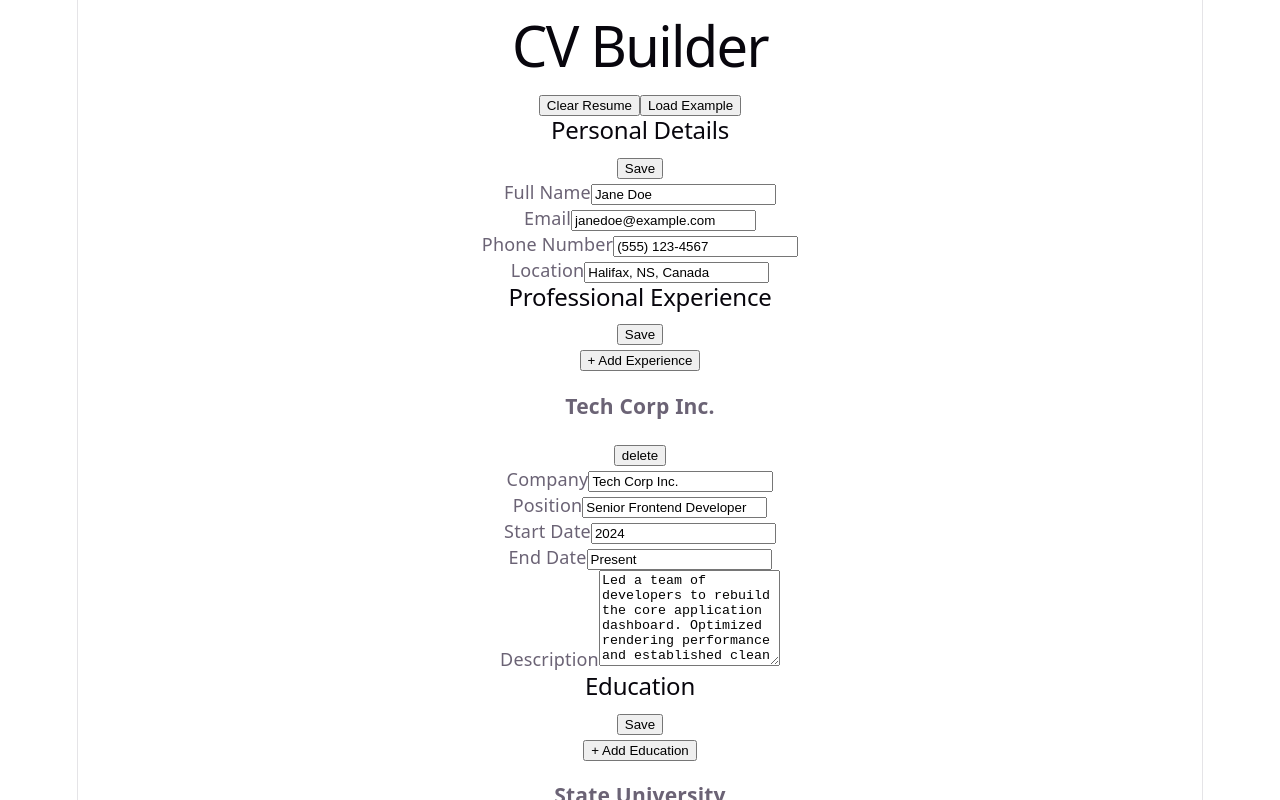
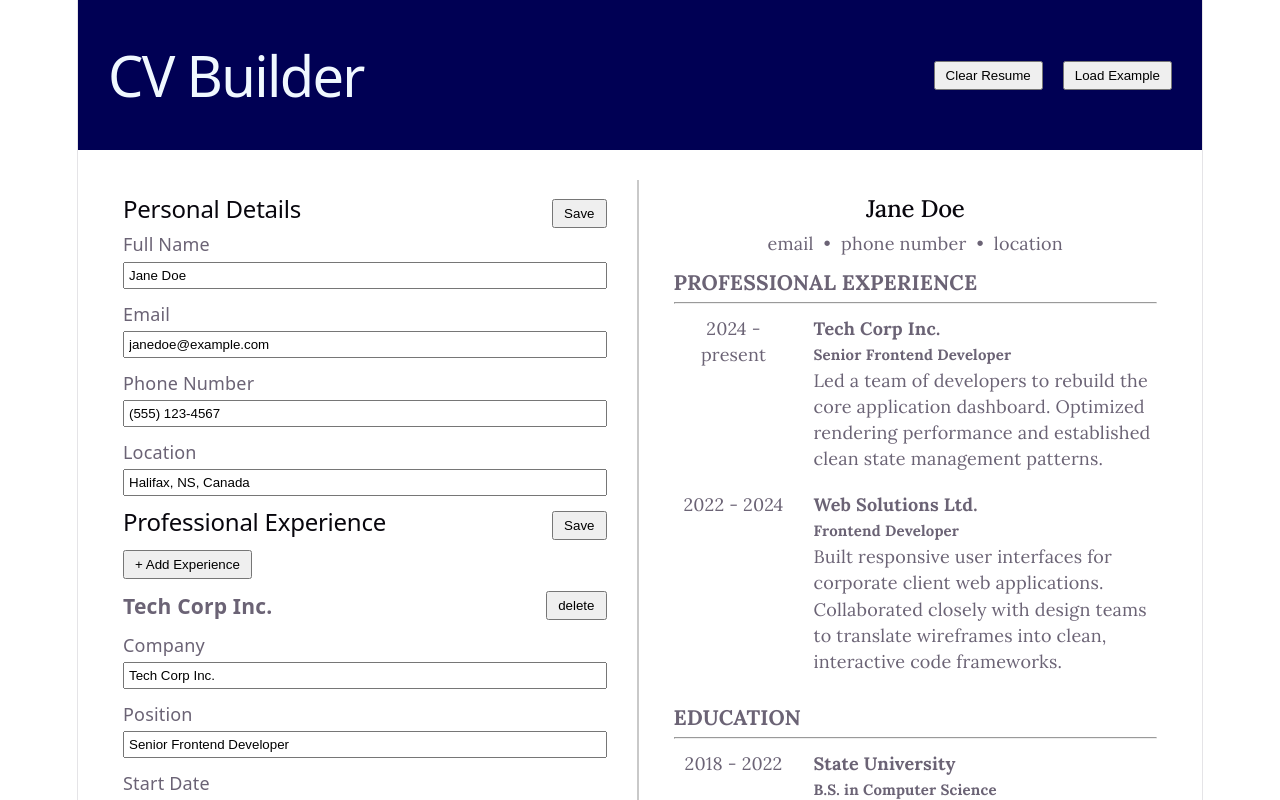
Before and after one commit to rtyty0615/CV-Application, a React (Vite) app: page / in a window 1280 px wide. Shown: the top 800 px of the page. Built offline with nearby package versions, Linux system fonts and the light colour scheme.

Commit message:
style(css): implement initial layout and styling

```diff
--- a/index.html
+++ b/index.html
@@ -5,6 +5,12 @@
     <link rel="icon" type="image/svg+xml" href="/favicon.svg" />
     <meta name="viewport" content="width=device-width, initial-scale=1.0" />
     <title>cv-application</title>
+    <link rel="preconnect" href="https://fonts.googleapis.com" />
+    <link rel="preconnect" href="https://fonts.gstatic.com" crossorigin />
+    <link
+      href="https://fonts.googleapis.com/css2?family=Lora:ital,wght@0,400..700;1,400..700&display=swap"
+      rel="stylesheet"
+    />
   </head>
   <body>
     <div id="root"></div>
--- a/src/App.css
+++ b/src/App.css
@@ -0,0 +1,151 @@
+* {
+  margin: 0;
+  padding: 0;
+  box-sizing: border-box;
+}
+
+.main-header {
+  display: flex;
+  flex-direction: row;
+  justify-content: space-between;
+  align-items: center;
+  padding: 30px;
+  background-color: rgb(0, 0, 84);
+}
+
+h1 {
+  color: aliceblue;
+}
+
+.main-header-btn {
+  display: flex;
+  flex-direction: row;
+  align-items: center;
+  gap: 20px;
+}
+
+main {
+  display: flex;
+  flex-direction: row;
+  gap: 20px;
+  padding: 30px;
+}
+
+main > section {
+  flex: 1;
+  min-width: 0;
+  padding: 15px;
+}
+
+.left-section {
+  padding-right: 30px;
+  border-right: 2px solid rgb(201, 201, 201);
+}
+
+.right-section * {
+  font-family: "Lora", "Times New Roman", serif;
+}
+
+.second-header,
+.input-list .delete-container {
+  display: flex;
+  flex-direction: row;
+  justify-content: space-between;
+  align-items: center;
+}
+
+.delete-container {
+  margin-top: 12px;
+}
+
+.input-list {
+  display: flex;
+  flex-direction: column;
+  align-items: flex-start;
+}
+
+.input-list > div,
+.date {
+  display: flex;
+  flex-direction: column;
+  width: 100%;
+  margin-bottom: 12px;
+}
+
+.end-date {
+  margin-bottom: 0px;
+}
+
+.input-list input {
+  width: 100%;
+  padding: 4px;
+}
+
+.input-list label {
+  text-align: left;
+  margin-bottom: 4px;
+  width: 100%;
+}
+
+.experience,
+.education {
+  display: flex;
+  flex-direction: column;
+}
+
+.add-btn {
+  align-self: flex-start;
+  margin-top: 6px;
+}
+
+button {
+  padding: 5px 10px;
+}
+
+.cv-header {
+  display: flex;
+  flex-direction: column;
+}
+
+.cv-header div {
+  display: flex;
+  flex-direction: row;
+  justify-content: center;
+  align-items: center;
+  gap: 10px;
+  margin-bottom: 12px;
+}
+
+.result {
+  display: flex;
+  flex-direction: column;
+  margin-bottom: 10px;
+}
+
+.result-title {
+  align-self: flex-start;
+  margin-bottom: 6px;
+}
+
+hr {
+  margin-bottom: 12px;
+}
+
+.content-section {
+  display: flex;
+  flex-direction: row;
+  gap: 20px;
+  margin-bottom: 20px;
+}
+
+.content-section > div {
+  display: flex;
+  flex-direction: column;
+  align-items: flex-start;
+  text-align: left;
+}
+
+.content-section > p {
+  width: 120px;
+  flex-shrink: 0;
+}
--- a/src/App.jsx
+++ b/src/App.jsx
@@ -4,21 +4,22 @@ import "./App.css";
 function App() {
   return (
     <>
-      <header>
+      <div class="app-container">
+        <header class="main-header">
           <h1>CV Builder</h1>
-        <div>
+          <div class="main-header-btn">
             <button type="button">Clear Resume</button>
             <button type="button">Load Example</button>
           </div>
         </header>
         <main>
+          <section class="left-section">
             <section>
-          <section>
-            <header>
+              <header class="second-header">
                 <h2>Personal Details</h2>
                 <button type="button">Save</button>
               </header>
-            <section>
+              <section class="input-list">
                 <div>
                   <label for="fullname">Full Name</label>
                   <input
@@ -57,14 +58,16 @@ function App() {
                 </div>
               </section>
             </section>
-          <section>
-            <header>
+            <section class="experience">
+              <header class="second-header">
                 <h2>Professional Experience</h2>
                 <button type="button">Save</button>
               </header>
-            <button type="button">+ Add Experience</button>
-            <section>
-              <div>
+              <button class="add-btn" type="button">
+                + Add Experience
+              </button>
+              <section class="input-list">
+                <div class="delete-container">
                   <h3>Tech Corp Inc.</h3>
                   <button type="button">delete</button>
                 </div>
@@ -87,7 +90,7 @@ function App() {
                   ></input>
                 </div>
                 <div>
-                <div>
+                  <div class="date">
                     <label for="start-date">Start Date</label>
                     <input
                       type="text"
@@ -96,7 +99,7 @@ function App() {
                       value="2024"
                     ></input>
                   </div>
-                <div>
+                  <div class="date end-date">
                     <label for="end-date">End Date</label>
                     <input
                       type="text"
@@ -121,14 +124,16 @@ function App() {
                 </div>
               </section>
             </section>
-          <section>
-            <header>
+            <section class="education">
+              <header class="second-header">
                 <h2>Education</h2>
                 <button type="button">Save</button>
               </header>
-            <button type="button">+ Add Education</button>
-            <section>
-              <div>
+              <button class="add-btn" type="button">
+                + Add Education
+              </button>
+              <section class="input-list">
+                <div class="delete-container">
                   <h3>State University</h3>
                   <button type="button">delete</button>
                 </div>
@@ -151,7 +156,7 @@ function App() {
                   ></input>
                 </div>
                 <div>
-                <div>
+                  <div class="date">
                     <label for="start-date">Start Date</label>
                     <input
                       type="text"
@@ -160,7 +165,7 @@ function App() {
                       value="2018"
                     ></input>
                   </div>
-                <div>
+                  <div class="date end-date">
                     <label for="end-date">End Date</label>
                     <input
                       type="text"
@@ -186,9 +191,9 @@ function App() {
               </section>
             </section>
           </section>
-        <section>
-          <header>
-            <h2>Full Name</h2>
+          <section class="right-section">
+            <header class="cv-header">
+              <h2>Jane Doe</h2>
               <div>
                 <p>email</p>
                 <p>•</p>
@@ -197,10 +202,11 @@ function App() {
                 <p>location</p>
               </div>
             </header>
-          <section>
-            <h3>PROFESSIONAL EXPERIENCE</h3>
+            <section class="result">
+              <h3 class="result-title">PROFESSIONAL EXPERIENCE</h3>
+              <hr></hr>
               <div>
-              <section>
+                <section class="content-section">
                   <p>2024 - present</p>
                   <div>
                     <h4>Tech Corp Inc.</h4>
@@ -212,32 +218,32 @@ function App() {
                     </p>
                   </div>
                 </section>
-              <section>
+                <section class="content-section">
                   <p>2022 - 2024</p>
                   <div>
                     <h4>Web Solutions Ltd.</h4>
                     <h5>Frontend Developer</h5>
                     <p>
-                    Built responsive user interfaces for corporate client web
-                    applications. Collaborated closely with design teams to
-                    translate wireframes into clean, interactive code
-                    frameworks.
+                      {
+                        "Built responsive user interfaces for corporate client web applications. Collaborated closely with design teams to translate wireframes into clean, interactive code frameworks."
+                      }
                     </p>
                   </div>
                 </section>
               </div>
             </section>
-          <section>
-            <h3>EDUCATION</h3>
+            <section class="result">
+              <h3 class="result-title">EDUCATION</h3>
+              <hr></hr>
               <div>
-              <section>
+                <section class="content-section">
                   <p>2018 - 2022</p>
                   <div>
                     <h4>State University</h4>
                     <h5>B.S. in Computer Science</h5>
                   </div>
                 </section>
-              <section>
+                <section class="content-section">
                   <p>2016 - 2018</p>
                   <div>
                     <h4>Community College</h4>
@@ -248,6 +254,7 @@ function App() {
             </section>
           </section>
         </main>
+      </div>
     </>
   );
 }
```
Lines whose indentation alone changed are shown as unchanged.
